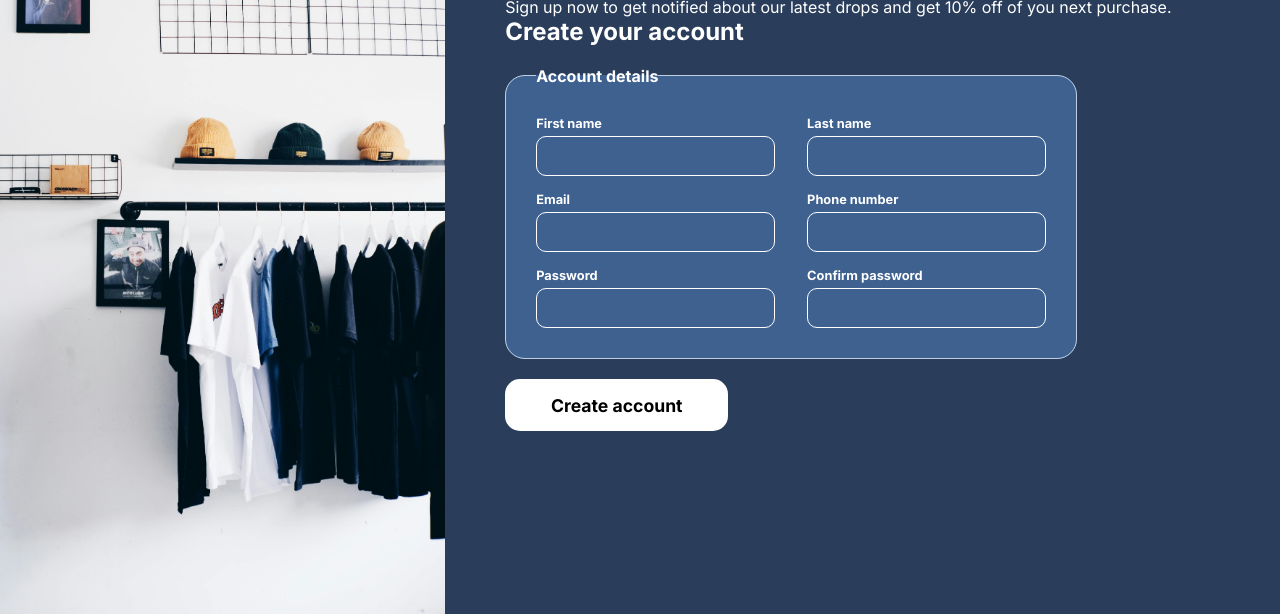
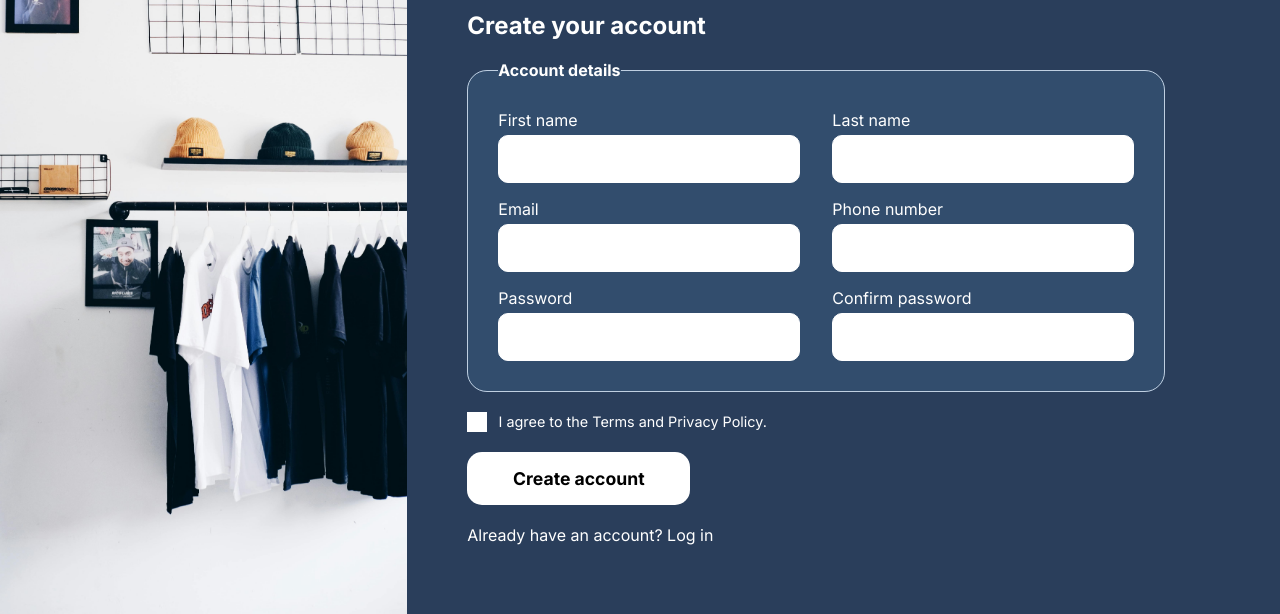
Before and after one commit to codewithprogers/sign-up-form, a plain HTML site: page index.html in a window 1280 px wide. Shown: the part 186-800 px from the top of the page. Drawn offline with Linux system fonts and the light colour scheme.

Commit message:
style: update styling of content in right column

```diff
--- a/index.html
+++ b/index.html
@@ -11,19 +11,18 @@
     />
   </head>
   <body>
-    <div class="signup-page">
+    <main class="signup-page">
       <div class="left-col-image">
         <img src="images/pexels-nobleseed-32919789.jpg" alt="" />
       </div>
 
       <div class="right-col-form">
-        <p class="promotion">
-          Sign up now to get notified about our latest drops and get 10% off of
-          you next purchase.
-        </p>
+        <div class="right-content">
+          <div class="top-content">
+            <p class="promotion">Get 10% off of your next purchase.</p>
+          </div>
+          <div class="form-section">
             <h2 class="create-account">Create your account</h2>
-
-        <div class="form-section">
             <form action="" class="signup-container">
               <div class="signup-wrapper">
                 <fieldset class="form-card">
@@ -39,7 +38,12 @@
                   </div>
                   <div class="form-row">
                     <label for="last-name">Last name</label>
-                  <input type="text" id="last-name" name="last-name" required />
+                    <input
+                      type="text"
+                      id="last-name"
+                      name="last-name"
+                      required
+                    />
                   </div>
                   <div class="form-row">
                     <label for="email">Email</label>
@@ -69,10 +73,20 @@
                   </div>
                 </fieldset>
               </div>
+              <div class="i-agree">
+                <input type="checkbox" id="agree" name="i-agree" />
+                <label for="agree"
+                  >I agree to the Terms and Privacy Policy.</label
+                >
+              </div>
               <button>Create account</button>
+              <div class="log-in">
+                <p>Already have an account? Log in</p>
+              </div>
             </form>
           </div>
         </div>
       </div>
+    </main>
   </body>
 </html>
--- a/styles.css
+++ b/styles.css
@@ -6,7 +6,7 @@
 
 .signup-page {
   display: grid;
-  grid-template-columns: 0.8fr 1.5fr;
+  grid-template-columns: 0.7fr 1.5fr;
 }
 
 .left-col-image {
@@ -23,35 +23,51 @@
 
 .right-col-form {
   background-color: #2a3e5b;
+  font-family: "Inter", "Arial", sans-serif;
+  min-height: 100vh;
   display: flex;
-  flex-direction: column;
-  justify-content: center;
-  font-family: "Inter", "Arial", sans-serif;
+  align-items: center;
+}
+
+.promotion,
+.create-account,
+.form-card,
+.i-agree,
+button,
+.log-in {
+  margin-left: 3.75rem;
+}
+
+.top-content {
+  align-self: end;
+  margin-bottom: 2rem;
 }
 
 .promotion {
-  padding: 0 60px;
   color: white;
+  font-size: 3rem;
+  font-weight: bolder;
+  line-height: 1;
+  width: 70%;
 }
 
 .create-account {
-  padding: 0 60px;
   color: white;
 }
 
 .signup-wrapper {
-  padding: 20px 60px;
+  padding: 1.25rem 0;
 }
 
 .form-card {
   display: grid;
   grid-template-columns: 1fr 1fr;
-  gap: 1em;
-  column-gap: 2em;
-  padding: 30px;
-  background-color: #3e6190;
+  gap: 1rem;
+  column-gap: 2rem;
+  padding: 1.875rem;
+  background-color: #324d6d;
   border: 1px solid #bfcfe1;
-  border-radius: 20px;
+  border-radius: 1.25rem;
   width: 80%;
 }
 
@@ -63,14 +79,13 @@
 
 legend {
   color: white;
-  font-size: 1em;
+  font-size: 1rem;
   font-weight: bold;
 }
 
-label {
-  font-size: .8em;
-  padding-bottom: 5px;
-  font-weight: bold;
+fieldset label {
+  font-size: 1rem;
+  padding-bottom: 0.3125rem;
 }
 
 input[type="text"],
@@ -79,17 +94,64 @@ input[type="tel"],
 input[type="password"] {
   border: 0.5px solid white;
   border-radius: 10px;
-  height: 3em;
-  background-color: #3e6190;
+  height: 3rem;
+  background-color: white;
+  padding: 0.5em;
+  font-size: 1rem;
+}
+
+input[type="checkbox"] {
+  appearance: none;
+  position: relative;
+  width: 1.5em;
+  height: 1.5em;
+  vertical-align: -5px;
+  background-color: white;
+  color: black;
+}
+
+input[type="checkbox"]::before {
+  content: "✓";
+  position: absolute;
+  left: 0.15em;
+  bottom: 0.009em;
+  font-size: 1.3em;
+  font-weight: bold;
+  visibility: hidden;
+}
+
+input[type="checkbox"]:checked::before {
+  visibility: visible;
+}
+
+input[type="checkbox"]:disabled {
+  border-color: black;
+  background: #dddddd;
+  color: gray;
+}
+
+.i-agree {
+  color: white;
+  padding-bottom: 1.25rem;
+  font-size: 0.9rem;
+}
+
+.i-agree label {
+  padding-left: 0.5em;
 }
 
 button {
-  padding: .9em 2.6em;
-  margin-left: 60px;
+  padding: 0.9em 2.6em;
   background-color: white;
   border: none;
   border-radius: 15px;
-  font-size: 1.1em;
+  font-size: 1.1rem;
   font-weight: bold;
   font-family: "Inter", "Arial", sans-serif;
+  cursor: pointer;
 }
+
+.log-in {
+  padding-top: 1.25rem;
+  color: white;
+}
```
Lines whose indentation alone changed are shown as unchanged.
